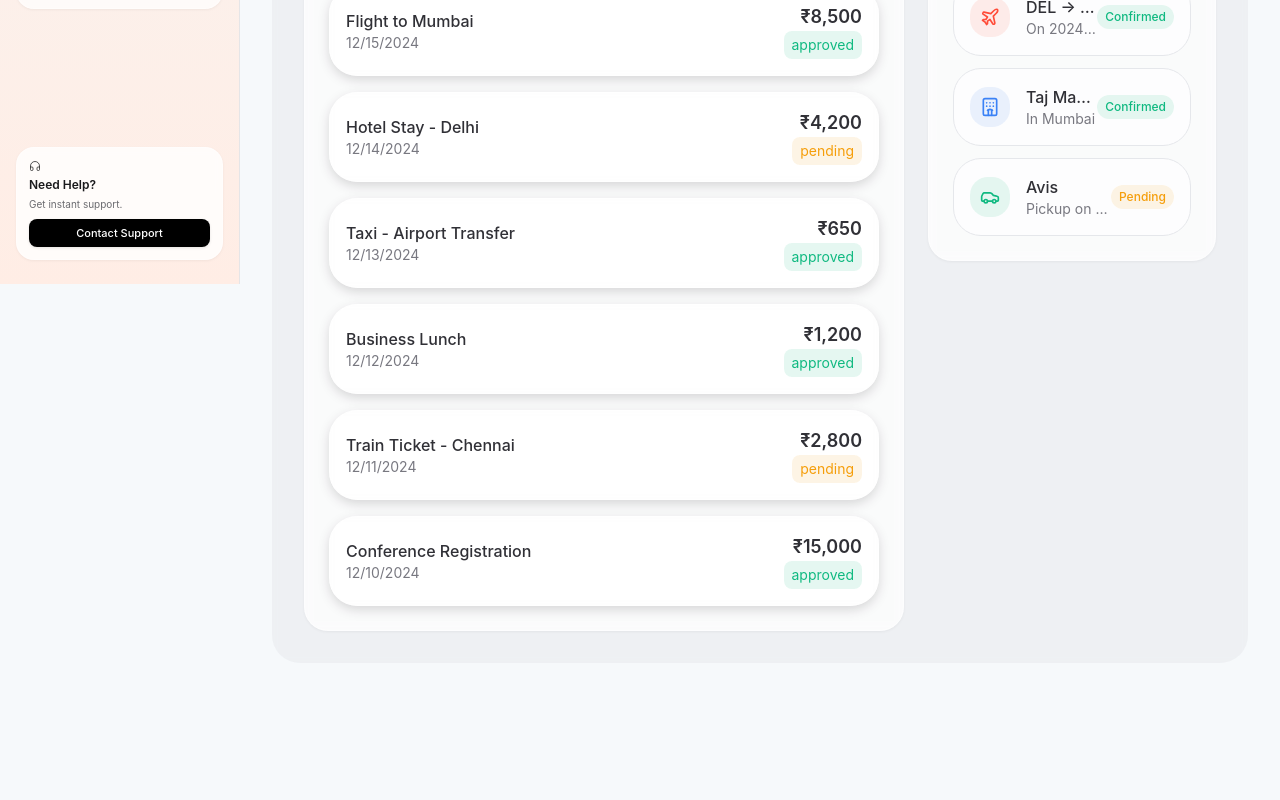
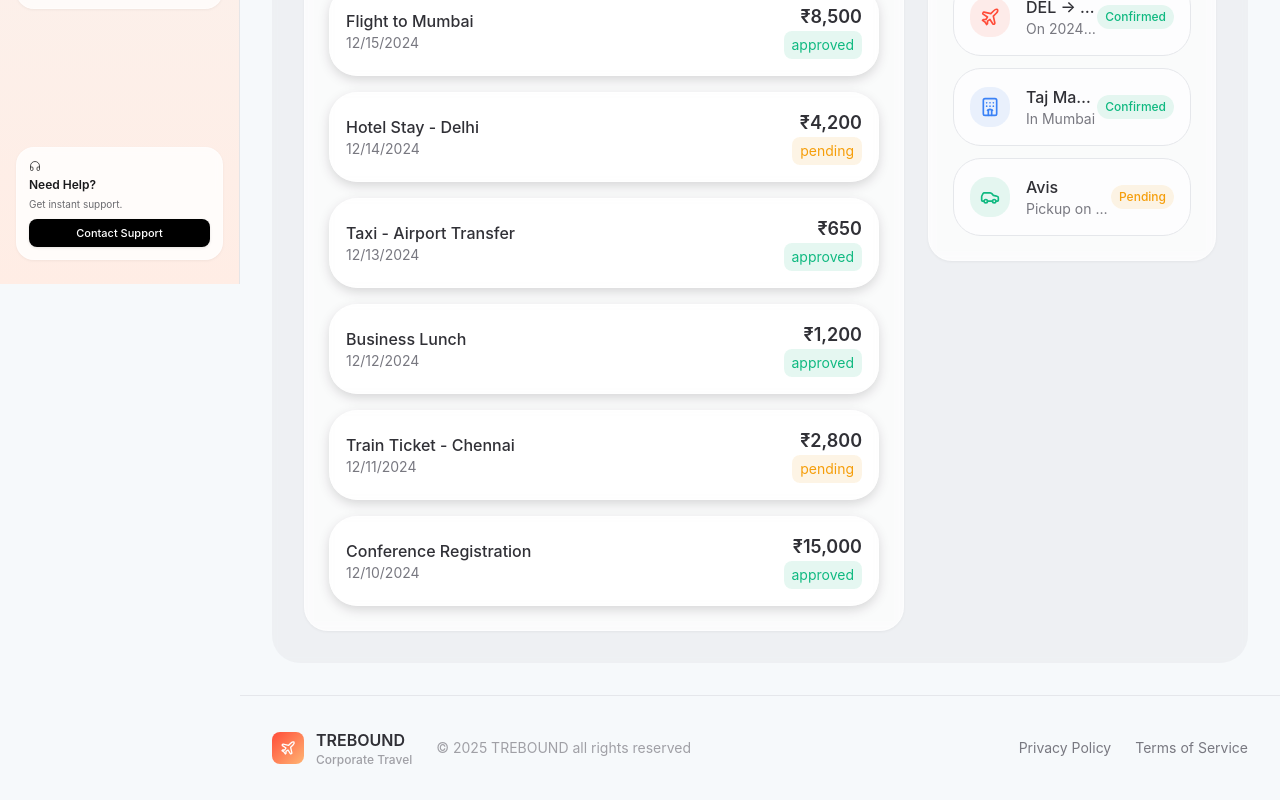
Before and after one commit to MonGeR-B/CTMS-frontend, a Next.js app: page / in a window 1280 px wide. Shown: the part 516-1316 px from the top of the page. Before the commit the page ends 1211 px from the top, so only its background shows below. Built offline with nearby package versions, Linux system fonts and the light colour scheme.

Commit message:
footer added(interactive)

```diff
--- a/src/components/layout/AppShell.tsx
+++ b/src/components/layout/AppShell.tsx
@@ -2,6 +2,7 @@
 import React, { useState } from 'react';
 import Sidebar from './Sidebar';
 import Header from './Header';
+import Footer from './Footer';
 import ScrollVelocity from '../ui/ScrollVelocity';
 
 export default function AppShell({ children }: { children: React.ReactNode }) {
@@ -21,9 +22,10 @@ export default function AppShell({ children }: { children: React.ReactNode }) {
         isMobileOpen={isMobileSidebarOpen}
         onMobileClose={() => setIsMobileSidebarOpen(false)}
       />
-      <div className="w-full lg:flex-1 min-h-screen relative z-10">
+      <div className="w-full lg:flex-1 min-h-screen relative z-10 flex flex-col">
         <Header onMobileMenuToggle={() => setIsMobileSidebarOpen(!isMobileSidebarOpen)} />
-        <main className="p-4 md:p-6 lg:p-8">{children}</main>
+        <main className="flex-1 p-4 md:p-6 lg:p-8">{children}</main>
+        <Footer />
       </div>
     </div>
   );
--- /dev/null
+++ b/src/components/layout/Footer.tsx
@@ -0,0 +1,77 @@
+// src/components/layout/Footer.tsx
+import { Plane } from 'lucide-react';
+import React from 'react';
+import { useTheme } from '../../contexts/ThemeContext';
+
+export default function Footer() {
+  const { theme } = useTheme();
+
+  return (
+    <footer className={`mt-auto p-4 md:p-6 lg:p-8 border-t ${
+      theme === 'dark' ? 'border-gray-800' : 'border-gray-200'
+    }`}>
+      {/* Mobile Layout */}
+      <div className="md:hidden">
+        <div className="flex justify-between items-start">
+          <div className="flex items-center gap-3">
+            <div className="w-8 h-8 rounded-lg bg-gradient-to-br from-[#FF4C39] to-[#FFB573] flex items-center justify-center text-white">
+              <Plane className="w-4 h-4" />
+            </div>
+            <div>
+              <div className={`font-semibold ${theme === 'dark' ? 'text-white' : 'text-[#303036]'} text-base`}>
+                TREBOUND
+              </div>
+              <div className={`text-xs ${theme === 'dark' ? 'text-gray-500' : 'text-[#A0A0A6]'} font-medium`}>
+                Corporate Travel
+              </div>
+              <div className={`text-sm mt-1 ${theme === 'dark' ? 'text-gray-500' : 'text-[#A0A0A6]'}`}>
+                © 2025 TREBOUND all rights reserved
+              </div>
+            </div>
+          </div>
+
+          <div className="flex flex-col gap-2">
+            <button className={`text-sm hover:underline text-left ${theme === 'dark' ? 'text-gray-400 hover:text-white' : 'text-[#787880] hover:text-[#303036]'}`}>
+              Privacy Policy
+            </button>
+            <button className={`text-sm hover:underline text-left ${theme === 'dark' ? 'text-gray-400 hover:text-white' : 'text-[#787880] hover:text-[#303036]'}`}>
+              Terms of Service
+            </button>
+          </div>
+        </div>
+      </div>
+
+      {/* Tablet & Desktop Layout */}
+      <div className="hidden md:flex items-center justify-between">
+        <div className="flex items-center gap-6">
+          <div className="flex items-center gap-3">
+            <div className="w-8 h-8 rounded-lg bg-gradient-to-br from-[#FF4C39] to-[#FFB573] flex items-center justify-center text-white">
+              <Plane className="w-4 h-4" />
+            </div>
+            <div>
+              <div className={`font-semibold ${theme === 'dark' ? 'text-white' : 'text-[#303036]'} text-base`}>
+                TREBOUND
+              </div>
+              <div className={`text-xs ${theme === 'dark' ? 'text-gray-500' : 'text-[#A0A0A6]'} font-medium`}>
+                Corporate Travel
+              </div>
+            </div>
+          </div>
+
+          <div className={`text-sm ${theme === 'dark' ? 'text-gray-500' : 'text-[#A0A0A6]'}`}>
+            © 2025 TREBOUND all rights reserved
+          </div>
+        </div>
+
+        <div className="flex items-center gap-6">
+          <button className={`text-sm hover:underline ${theme === 'dark' ? 'text-gray-400 hover:text-white' : 'text-[#787880] hover:text-[#303036]'}`}>
+            Privacy Policy
+          </button>
+          <button className={`text-sm hover:underline ${theme === 'dark' ? 'text-gray-400 hover:text-white' : 'text-[#787880] hover:text-[#303036]'}`}>
+            Terms of Service
+          </button>
+        </div>
+      </div>
+    </footer>
+  );
+}
```
